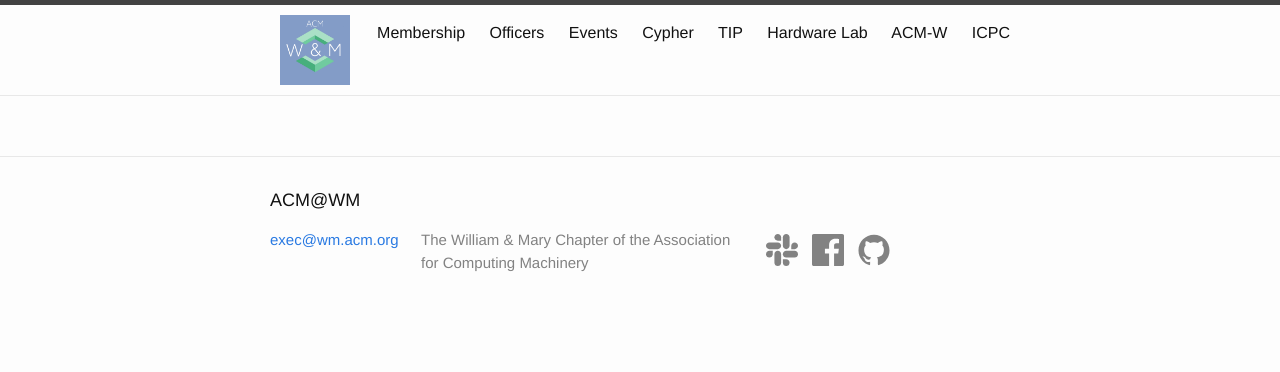
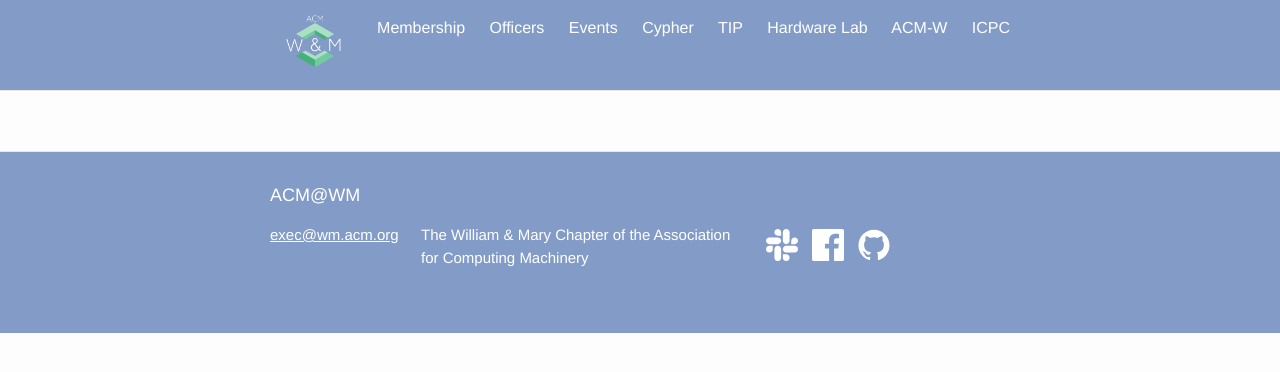
Before and after one commit to ACMWM/acmwm.github.io, a Jekyll site: the page built from index.html, in a window 1280 px wide. Shown: the top 372 px of the page. Built offline with Jekyll 4.4.1, drawn with Linux system fonts in a browser that asks for light colours.

Commit message:
css: Basic attempt at header and footer colors

```diff
--- a/_sass/_base.scss
+++ b/_sass/_base.scss
@@ -200,7 +200,7 @@ pre {
         padding: 5px;
 
         path {
-            fill: $grey-color;
+            fill: $white-color;
         }
     }
 }
--- a/_sass/_layout.scss
+++ b/_sass/_layout.scss
@@ -2,7 +2,7 @@
  * Site header
  */
 .site-header {
-    border-top: 5px solid $grey-color-dark;
+    background-color: $blue-color;
     border-bottom: 1px solid $grey-color-light;
     min-height: 56px;
 
@@ -38,7 +38,7 @@
     }
 
     .page-link {
-        color: $text-color;
+        color: $white-color;
         line-height: $base-line-height;
 
         // Gaps between nav items, but not on the last one
@@ -105,6 +105,8 @@
 .site-footer {
     border-top: 1px solid $grey-color-light;
     padding: $spacing-unit 0;
+    background-color: $blue-color;
+    color: $white-color;
 }
 
 .footer-heading {
@@ -116,6 +118,10 @@
 .social-media-list {
     list-style: none;
     margin-left: 0;
+    > li > a {
+        color: $white-color;
+        text-decoration: underline;
+    }
 }
 
 .social-media-list li {
@@ -124,7 +130,6 @@
 
 .footer-col-wrapper {
     font-size: 15px;
-    color: $grey-color;
     margin-left: -$spacing-unit / 2;
     @extend %clearfix;
 }
--- a/css/main.scss
+++ b/css/main.scss
@@ -21,6 +21,10 @@ $brand-color:      #2a7ae2;
 $grey-color:       #828282;
 $grey-color-light: lighten($grey-color, 40%);
 $grey-color-dark:  darken($grey-color, 25%);
+
+$blue-color:       #839cc7;
+$green-color:      #aae0c6;
+$white-color:      #FFFFFF;
 
 // Width of the content area
 $content-width:    800px;
```
